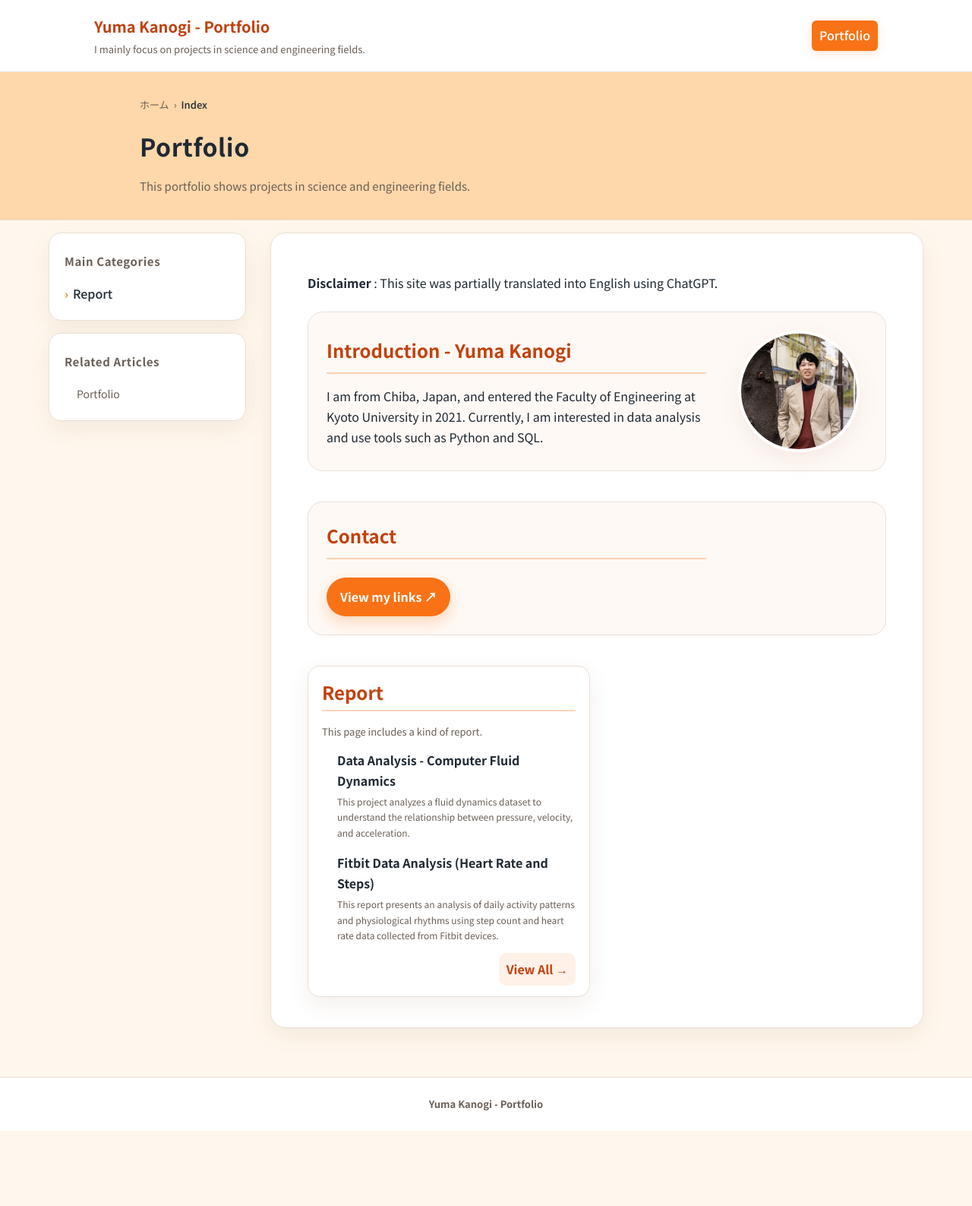
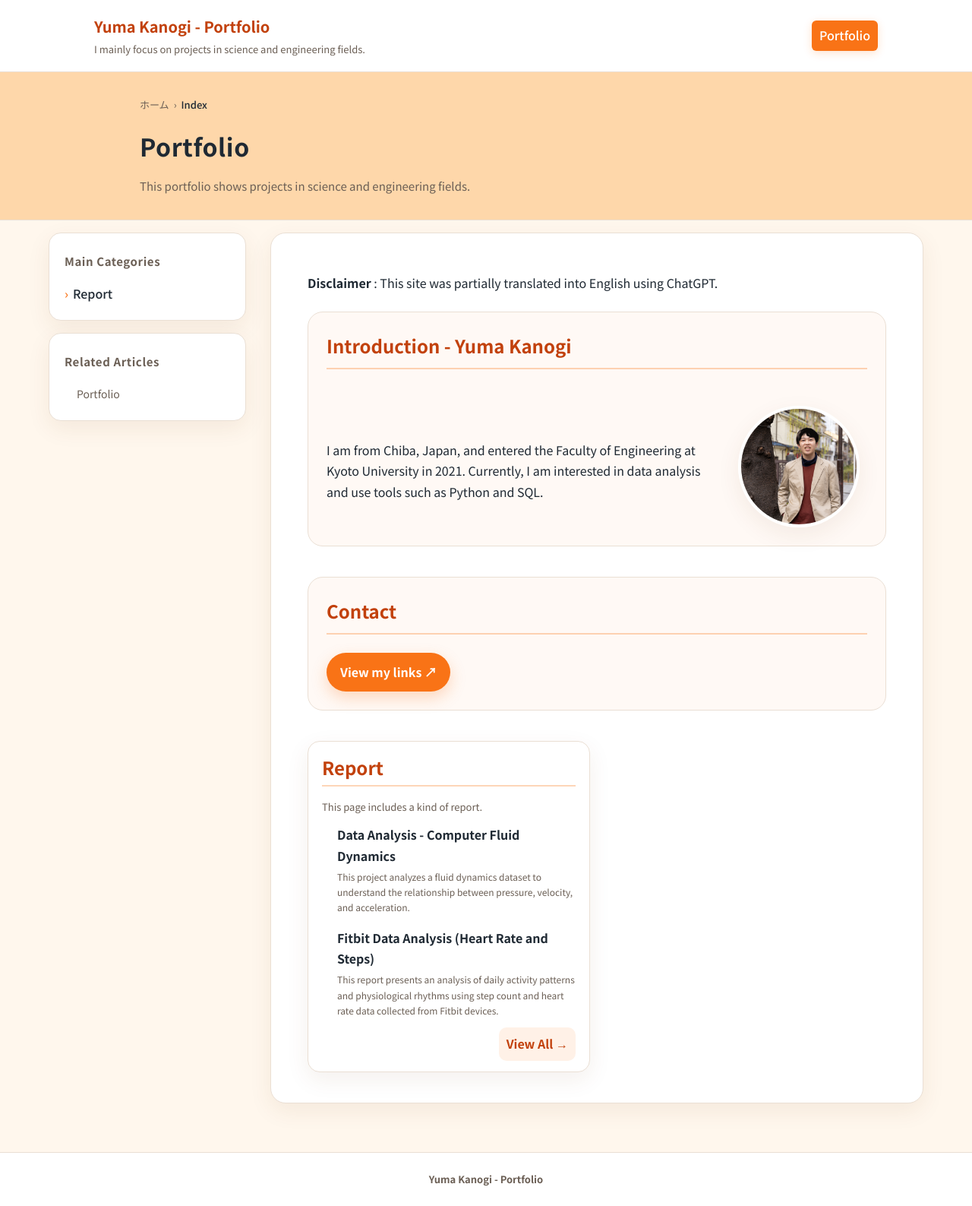
Before and after one commit to entfrem0/portfolio, a Jekyll site: the page built from docs/index.md, in a window 1280 px wide. Shown: the whole page at 76% size. Built offline with Jekyll 4.4.1, drawn with Linux system fonts in a browser that asks for light colours; before the commit the page ends 1488 px from its top, so only the background shows below that.

Commit message:
デザイン変更

```diff
--- a/docs/assets/css/style.css
+++ b/docs/assets/css/style.css
@@ -382,6 +382,11 @@ thead{background:rgba(249,115,22,.08); color:var(--muted)}
   background:rgba(249,115,22,.04);
 }
 
+.intro-profile__title{
+  grid-column:1 / -1;   /* ←これが重要 */
+  margin-top:0;
+}
+
 .intro-profile__text h2{
   margin-top:0;
 }
@@ -475,7 +480,7 @@ thead{background:rgba(249,115,22,.08); color:var(--muted)}
 }
 
 .contact-inline{
-
+  grid-column:1 / -1;
 }
 
 .contact-inline p{
--- a/docs/index.md
+++ b/docs/index.md
@@ -10,8 +10,10 @@ sidebar_title: Related Articles
 **Disclaimer** : This site was partially translated into English using ChatGPT.
 
 <div class="intro-profile">
+
+  <h2 class="intro-profile__title">Introduction - Yuma Kanogi</h2>
+
   <div class="intro-profile__text">
-    <h2>Introduction - Yuma Kanogi</h2>
     <p>
       I am from Chiba, Japan, and entered the Faculty of Engineering at Kyoto University in 2021.
       Currently, I am interested in data analysis and use tools such as Python and SQL.
```
